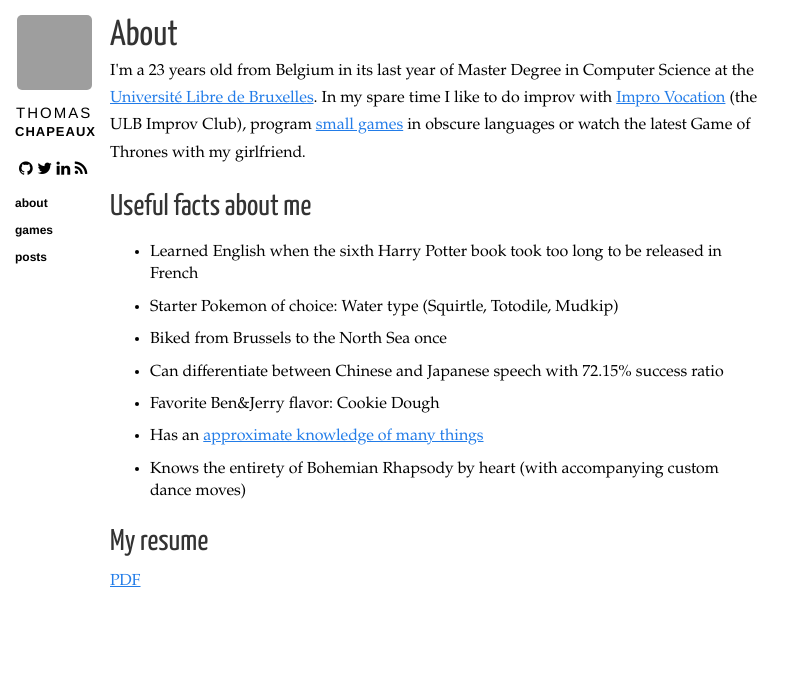
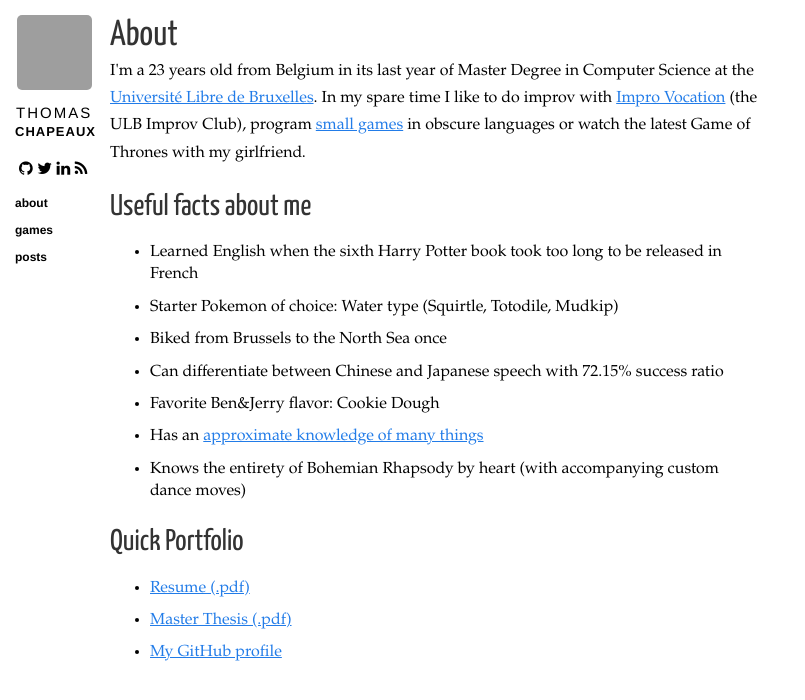
Before and after one commit to tchapeaux/tchapeaux.github.io, a Jekyll site: the page built from about.html, in a window 1280 px wide, cut to the strip 0-700 px from the top of the page. Shown: the whole strip, without its empty margins (0-805 px from the left). Built offline with Jekyll 4.4.1, drawn with Linux system fonts in a browser that asks for light colours; nearby versions of some CDN libraries; Markdown is read by kramdown in place of the engine named in the settings; grey boxes are pictures that could not be loaded.

Commit message:
updated about page

```diff
--- a/about.html
+++ b/about.html
@@ -19,6 +19,12 @@ title: "About"
     <li>Knows the entirety of Bohemian Rhapsody by heart (with accompanying custom dance moves)</li>
 </ul></p>
 
-<h2>My resume</h2>
+<h2>Quick Portfolio</h2>
 
-<a href="assets/media/resume-thomas-chapeaux.pdf" title="my resume in PDF">PDF</a>
+<p>
+<ul>
+    <li><a href="assets/media/resume-thomas-chapeaux.pdf" title="my resume in PDF">Resume (.pdf)</a></li>
+    <li><a href="assets/Master_Thesis.pdf" title="my master thesis">Master Thesis (.pdf)</a></li>
+    <li><a href="https://github.com/tchapeaux" title="My GitHub profile">My GitHub profile</a></li>
+</ul>
+</p>
```
